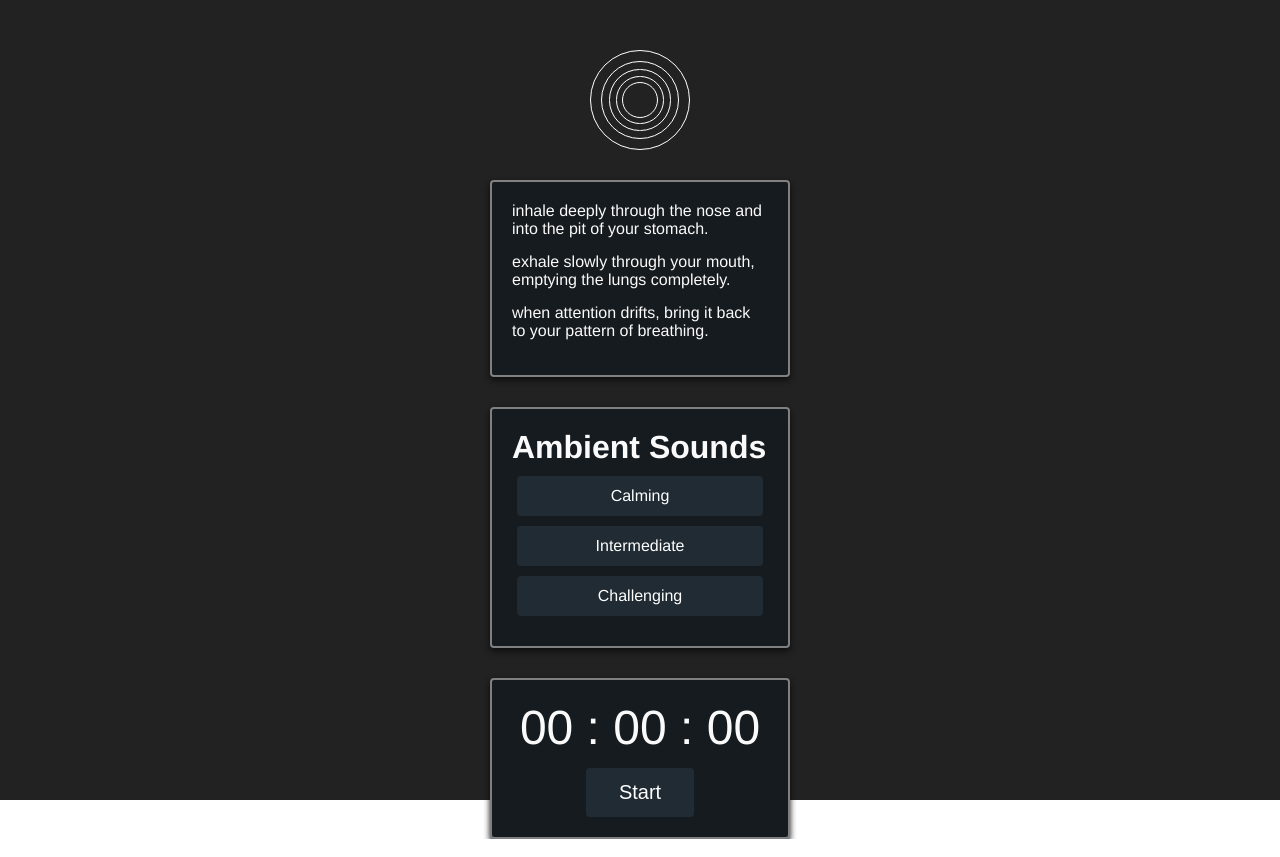
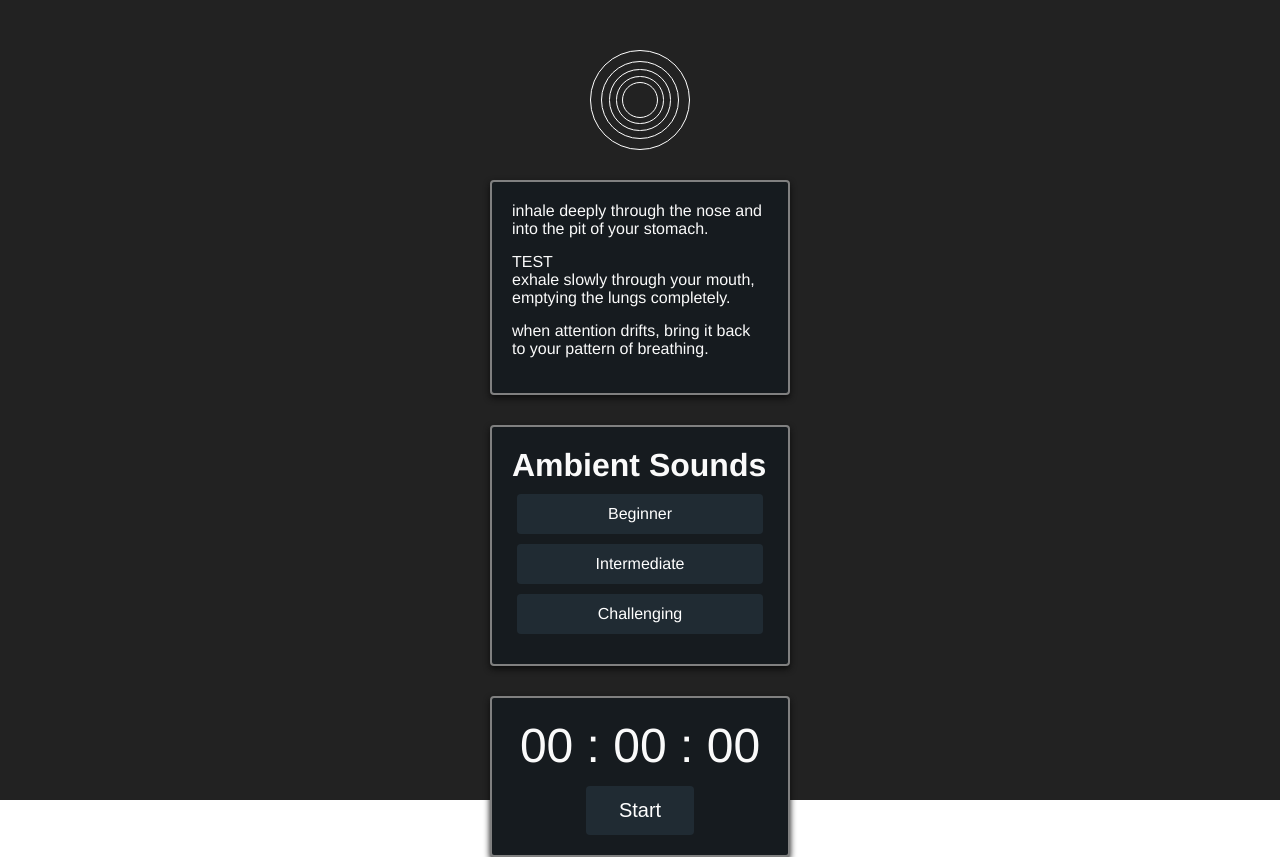
Before and after one commit to ArnoldDonPaul/Doppler, a React (Create React App) app: page / in a window 1280 px wide. Both pictures are taken after a click on the element 640 px from the left and 220 px from the top of the page. Built offline with nearby package versions, Linux system fonts and the light colour scheme.

Commit message:
About section expands information. currently displays TEST. will update with expanded info and apply to each point in the section

```diff
--- a/src/components/About.js
+++ b/src/components/About.js
@@ -2,13 +2,23 @@ import React, { Component } from "react";
 import "../styles/App.scss";
 
 class About extends Component {
+    state = {
+        inhaleExpanded: false,
+        exhaleExpanded: false,
+        attentionExpanded: false
+    }
     render() {
         return (
             <div className="about">
-                <p className="about__text">inhale deeply through the nose and into the pit of your stomach.</p>
+                <p className="about__text" onClick={() => this.setState({ inhaleExpanded: true })}>inhale deeply through the nose and into the pit of your stomach.</p>
+                {
+                    this.state.inhaleExpanded === true && (
+                        <p>TEST</p>
+                    )
+                }
                 <p className="about__text">exhale slowly through your mouth, emptying the lungs completely.</p>
                 <p className="about__text"> when attention drifts, bring it back to your pattern of breathing.</p>
-            </div>
+            </div >
         );
     }
 }
--- a/src/components/Music.js
+++ b/src/components/Music.js
@@ -20,7 +20,7 @@ class Music extends Component {
         if (this.state.selectedTrack !== prevState.selectedTrack) {
             let track;
             switch (this.state.selectedTrack) {
-                case "Calming":
+                case "Beginner":
                     track = oceanWaves
                     break;
                 case "Intermediate":
@@ -41,7 +41,7 @@ class Music extends Component {
     }
 
     render() {
-        const list = [{ id: 1, title: "Calming" }, { id: 2, title: "Intermediate" }, { id: 3, title: "Challenging" }].map(item => {
+        const list = [{ id: 1, title: "Beginner" }, { id: 2, title: "Intermediate" }, { id: 3, title: "Challenging" }].map(item => {
             return (
                 <li
                     className="music__listItem"
@@ -59,7 +59,7 @@ class Music extends Component {
                 <ul className="music__list">{list}
                     {this.state.player === "playing" && (
                         <button className="music__listItem" onClick={() => this.setState({ player: "stopped" })}>
-                            Stop
+                            Silence
                         </button>
                     )}
                 </ul>
```
